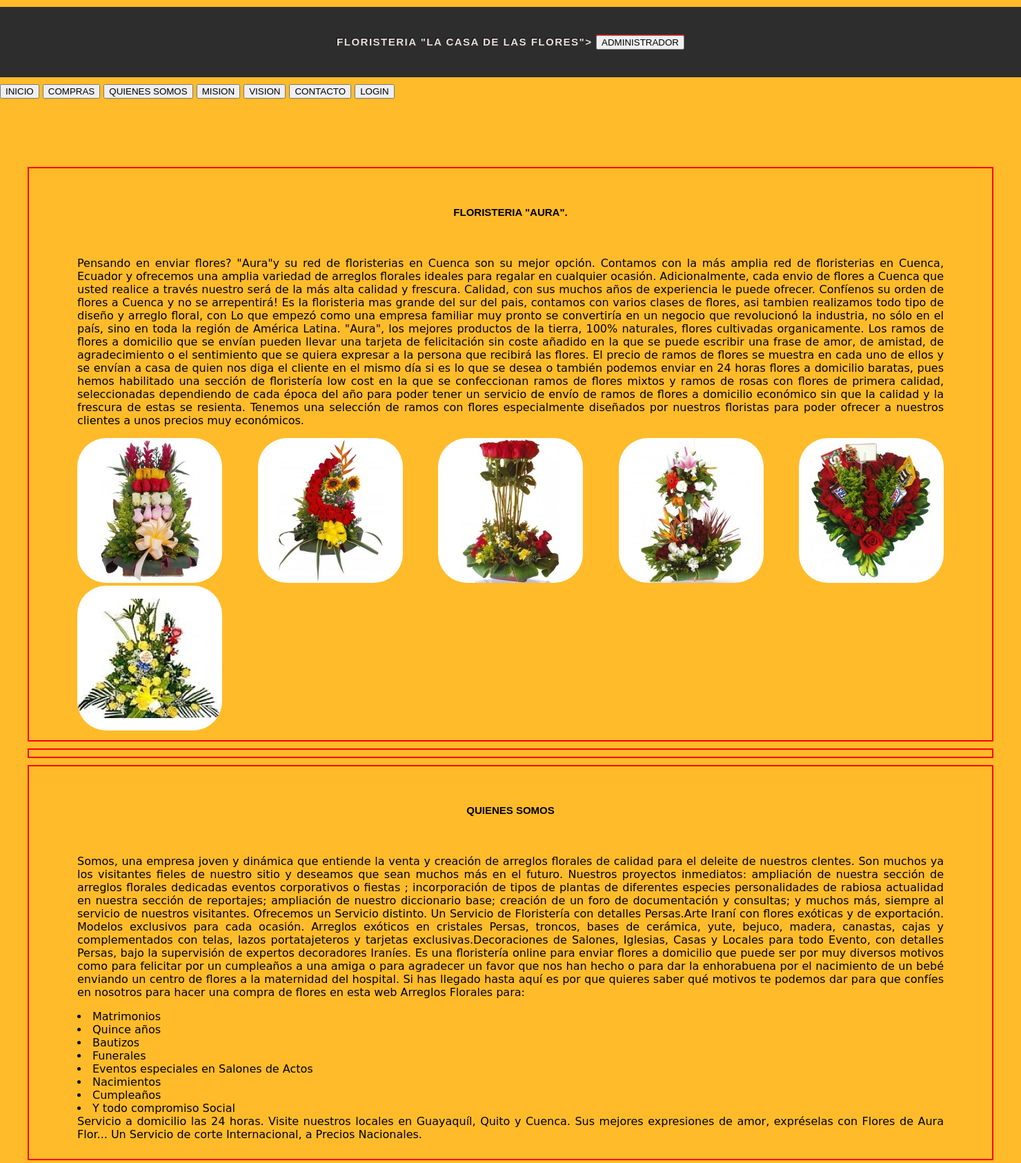
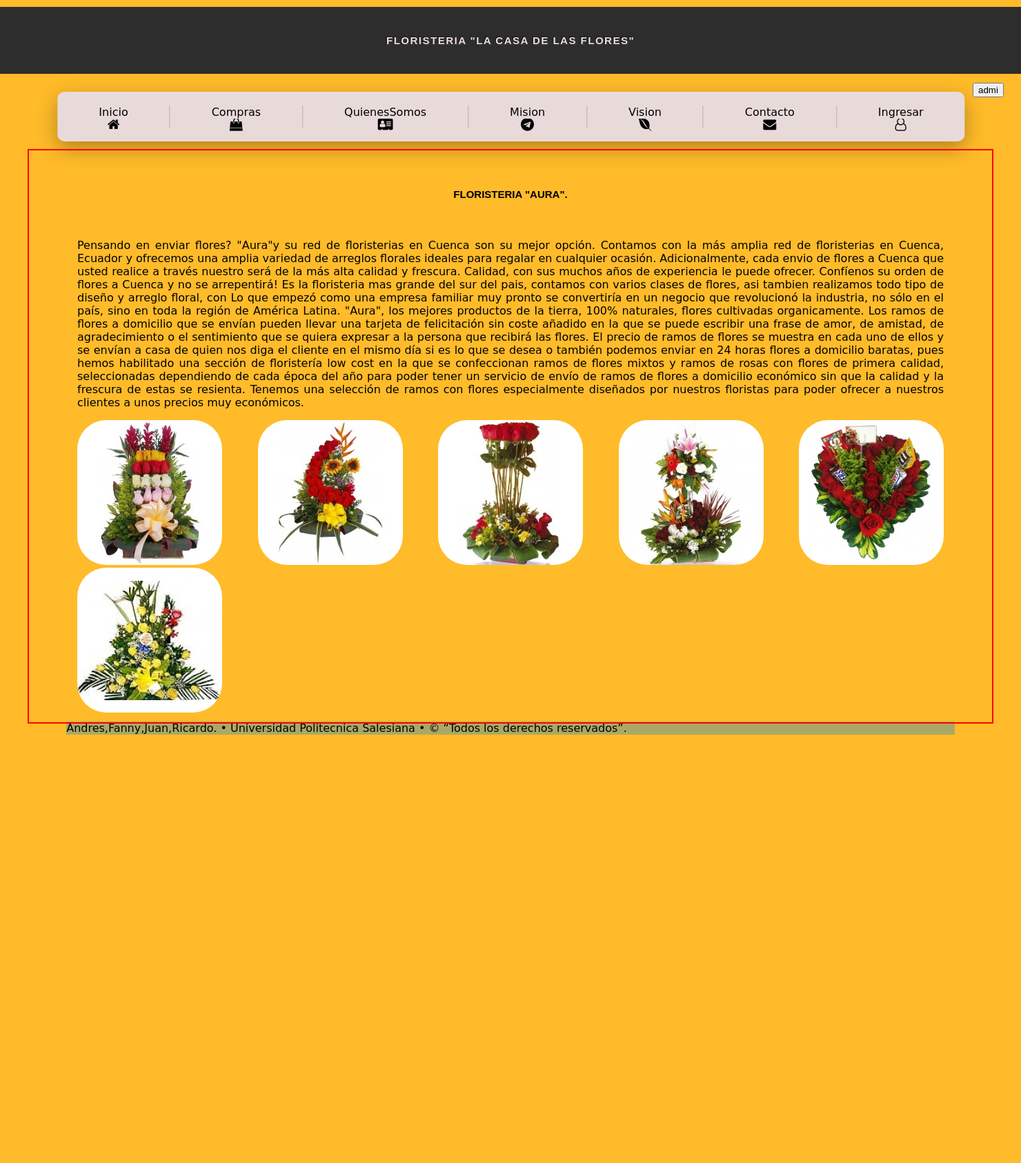
Before and after one commit to jcuyaguari/examenInterciclo, a PHP site: page /menu.php in a window 1480 px wide. Shown: the top 1686 px of the page at 69% size. After the commit the page ends 1065 px from the top, so only its background shows below. Run offline with PHP 8.4, Linux system fonts and the light colour scheme.

Commit message:
menu actualizacion

```diff
--- a/publica/menuP/estilo.css
+++ b/publica/menuP/estilo.css
@@ -137,18 +137,16 @@ h1 {
 
     /*boton administrador*/
 .admi{
-    top: 12px;
-    display: inline;
-
-    transform: translateY(-5%, -10%);
-    border: 10;
-    background: red;
+    position: absolute;
+    left: 20px;
+    margin-left: 1390px;
     font-size: 1.2em;
     color: #FFF;
+
 }
 
 
-/*------------------estilo boton on off*/
+/*------------------estilo boton on off-----------------------*/
 
 .switch {
     position: relative;
--- a/publica/menuP/menu.php
+++ b/publica/menuP/menu.php
@@ -13,20 +13,90 @@
 </head>
 
 
-<body onload="cambiar('1')">
+<body onload="cambiar('uno')">
 
     <header>
-        <h1 class='elegantshadow'>Floristeria "La Casa de las Flores">
-        <div  class="admi"><input type="button" onclick="cambiar('1')" value="ADMINISTRADOR"></div>
+        <nav>
+            <ul>
+                <li>
+
+                    <a href="#" onclick="cambiar('uno')">
+                        <div class="name" data-text="Home">Inicio</div>
+                        <div class="icon">
+                            <i class="fa fa-home" aria-hidden="true"></i>
+                            <i class="fa fa-home" aria-hidden="true"></i>
+                        </div>
+
+                    </a>
+
+                </li>
+                <li><a href="#" onclick="cambiar('dos')">
+                        <div class="name" data-text="Home">Compras</div>
+                        <div class="icon">
+                            <i class="fa fa-shopping-bag" aria-hidden="true"></i>
+                            <i class="fa fa-shopping-bag" aria-hidden="true"></i>
+                        </div>
+
+                    </a>
+                </li>
+                <li><a href="#" onclick="cambiar('tres')">
+                <div class="name" data-text="Home">QuienesSomos</div>
+                <div class="icon">
+                    <i class="fa fa-address-card" aria-hidden="true"></i>
+                    <i class="fa fa-address-card" aria-hidden="true"></i>
+                </div>
+                </a>
+                </li>
+                <li>
+                 <a href="#" onclick="cambiar('cuatro')">
+                <div class="name" data-text="Home">Mision</div>
+                <div class="icon">
+                    <i class="fa fa-telegram" aria-hidden="true"></i>
+                    <i class="fa fa-telegram" aria-hidden="true"></i>
+                </div>
+
+            </a>
+        </li>
+        <li>
+            <a href="#" onclick="cambiar('cinco')">
+                <div class="name" data-text="Home">Vision</div>
+                <div class="icon">
+                    <i class="fa fa-envira" aria-hidden="true"></i>
+                    <i class="fa fa-envira" aria-hidden="true"></i>
+                </div>
+
+            </a>
+        </li>
+
+        <li>
+            <a href="#" onclick="cambiar('seis')">
+                <div class="name" data-text="Home">Contacto</div>
+                <div class="icon">
+                    <i class="fa fa-envelope" aria-hidden="true"></i>
+                    <i class="fa fa-envelope" aria-hidden="true"></i>
+                </div>
+
+            </a>
+        </li>
+
+        <li>
+            <a href="#" onclick="cambiar('siete')">
+                <div class="name" data-text="Home">Ingresar</div>
+                <div class="icon">
+                    <i class="fa fa-user-o" aria-hidden="true"></i>
+                    <i class="fa fa-user-o" aria-hidden="true"></i>
+                </div>
+
+            </a>
+        </li>
+
+            </ul>
+        </nav>
+
+        <h1 class='elegantshadow'>Floristeria "La Casa de las Flores"</h1>
+            <div class="admi"><input type="button" onclick="cambiar('1')" value="admi"></div>
 
     </header>
-    <input type="button" onclick="cambiar('uno')" value="INICIO">
-    <input type="button" onclick="cambiar('dos')" value="COMPRAS">
-    <input type="button" onclick="cambiar('tres')" value="QUIENES SOMOS">
-    <input type="button" onclick="cambiar('cuatro')" value="MISION">
-    <input type="button" onclick="cambiar('cinco')" value="VISION">
-    <input type="button" onclick="cambiar('seis')" value="CONTACTO">
-    <input type="button" onclick="cambiar('siete')" value="LOGIN">
 
     <div class="contenedor" style="border: solid 2px red" id='uno'>
         <section>
@@ -173,7 +243,7 @@
                     adaptadas a la realidad económica del país a nivel nacional e internacional
                     llegando a todo el mundo.
                 </p>
-                <img class="imgT" id="imgRenderizable" src="m1.jpg" alt="">
+                <img class="imgT" id="imgRenderizable" src="img/m1.jpg" alt="">
             </article>
         </section>
     </div>
@@ -241,9 +311,6 @@
                     <input type="submit" id="login" name="login" value="Iniciar Sesión" />
                     <input type="button" id="registrarse" name="registrarse" value="Registrarse" onclick="location.href='Registrar.html'">
                     <input type="reset" id="cancelar" name="cancelar" value="Cancelar" onclick="location.href='Registrar.html'">
-
-
-
                 </form>
             </fieldset>
         </section>
```
